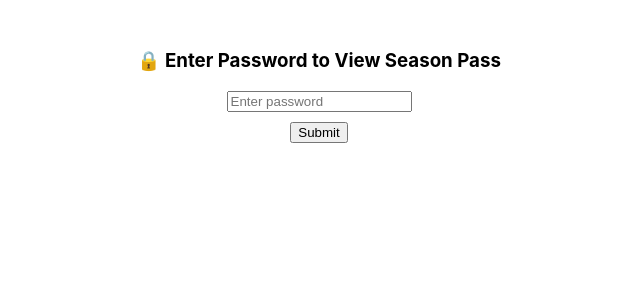
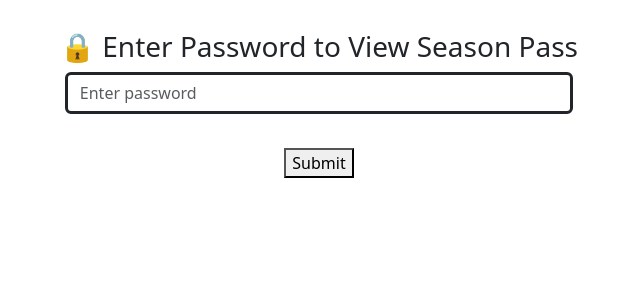
Before and after one commit to surbhipansuriya633/pass-qr_code, a React (Create React App) app: page /season-pass-access in a window 1280 px wide. Shown: the top 300 px of the page, without its empty margins (321-961 px from the left). Built offline with nearby package versions, Linux system fonts and the light colour scheme.

Commit message:
add  input field css

```diff
--- a/package.json
+++ b/package.json
@@ -7,6 +7,7 @@
     "@testing-library/jest-dom": "^6.6.4",
     "@testing-library/react": "^16.3.0",
     "@testing-library/user-event": "^13.5.0",
+    "bootstrap": "^5.3.7",
     "html2canvas": "^1.4.1",
     "jspdf": "^3.0.1",
     "qrcode.react": "^4.2.0",
--- a/src/App.js
+++ b/src/App.js
@@ -2,6 +2,8 @@ import React from "react";
 import { BrowserRouter as Router, Route, Routes } from "react-router-dom";
 import QRPage from "./QRPage";
 import PasswordAccess from "./PasswordAccess";
+import 'bootstrap/dist/css/bootstrap.min.css';
+import 'bootstrap/dist/js/bootstrap.min.js';
 
 function App() {
   return (
--- a/src/PasswordAccess.jsx
+++ b/src/PasswordAccess.jsx
@@ -33,12 +33,14 @@ function PasswordAccess() {
             {!isAuthenticated ? (
                 <>
                     <h3>🔒 Enter Password to View Season Pass</h3>
-                    <input
-                        type="password"
-                        placeholder="Enter password"
-                        value={password}
-                        onChange={(e) => setPassword(e.target.value)}
-                    />
+                    <div className="col-lg-5 col-md-6 col-sm-7 col-8 mx-auto">
+                        <input
+                            type="password"
+                            placeholder="Enter password"
+                            value={password}
+                            className="form-control border-dark border-3"
+                            onChange={(e) => setPassword(e.target.value)}
+                        /></div>
                     <br />
                     <button onClick={handleSubmit} style={{ marginTop: 10 }}>
                         Submit
```
Also changed, not shown: 1 other file (tests, documents, lock files or other folders).
